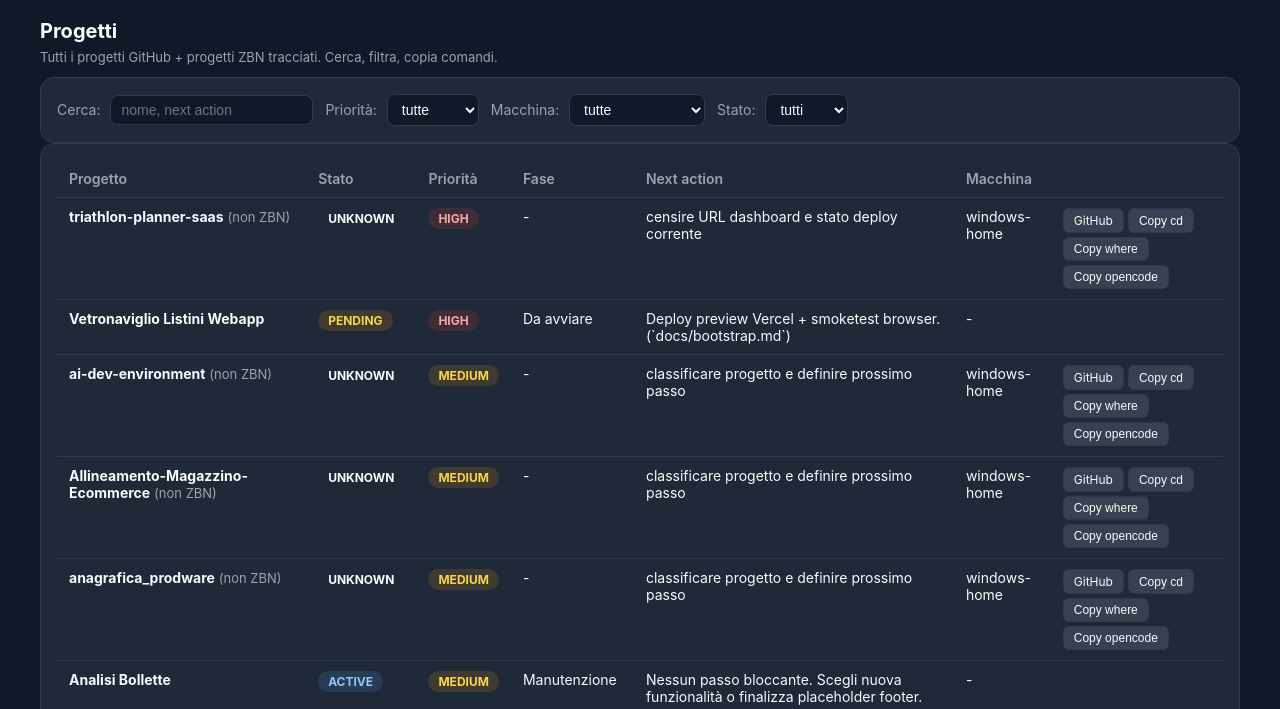
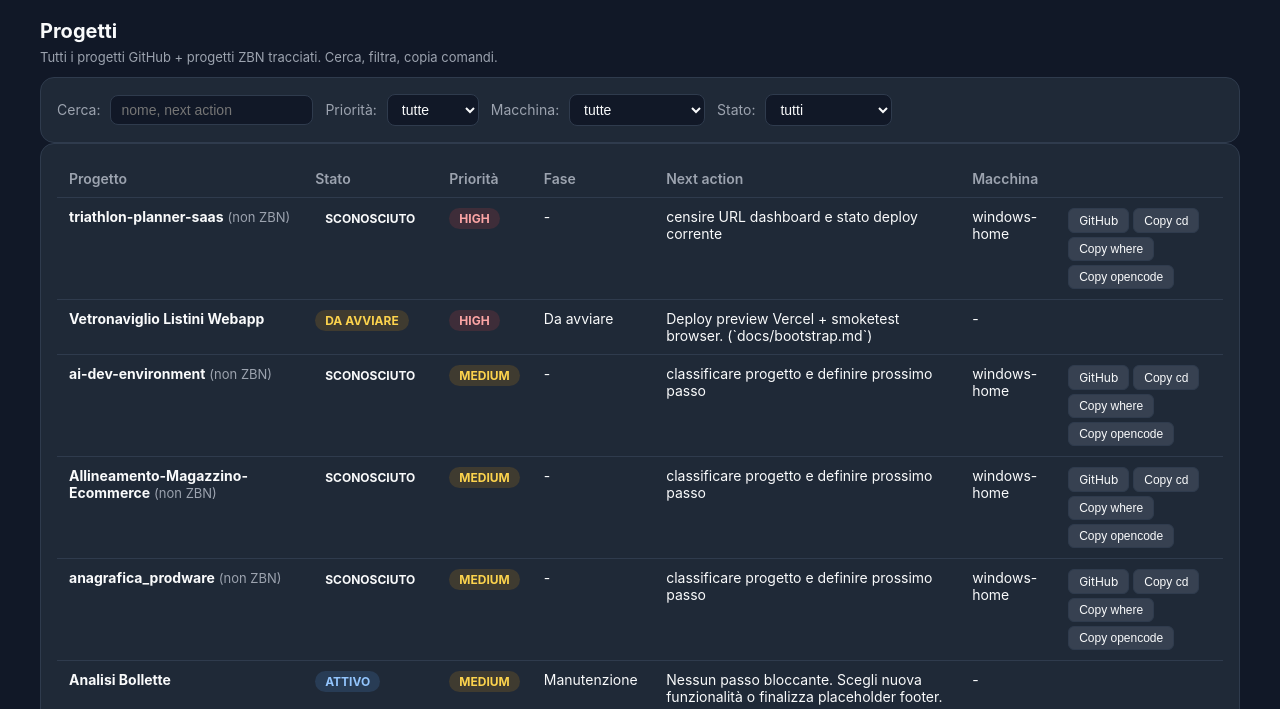
Before and after one commit to StefanoBonfanti66/zbn-ops-dashboard, a website: page app/index.html in a window 1280 px wide. Shown: the part 243-952 px from the top of the page. Drawn offline with Linux system fonts and the light colour scheme.

Commit message:
feat(dashboard): mostra stato in italiano (ATTIVO/BLOCCATO/DA AVVIARE)

```diff
--- a/app/assets/app.css
+++ b/app/assets/app.css
@@ -81,6 +81,7 @@ tr:hover td { background: rgba(96,165,250,0.04); }
 .badge.done { background: rgba(16,185,129,.15); color: #86efac; }
 .badge.active { background: rgba(96,165,250,.15); color: #93c5fd; }
 .badge.closed { background: rgba(107,114,128,.15); color: #9ca3af; }
+.badge.blocked { background: rgba(239,68,68,.15); color: #fca5a5; }
 .badge.high { background: rgba(239,68,68,.15); color: #fca5a5; }
 .badge.medium { background: rgba(245,158,11,.15); color: #fcd34d; }
 .badge.low { background: rgba(107,114,128,.25); color: #d1d5db; }
--- a/app/assets/app.js
+++ b/app/assets/app.js
@@ -4,8 +4,20 @@ async function loadJson(path) {
   return res.json();
 }
 
-function badge(status) {
-  return `<span class="badge ${status}">${status}</span>`;
+function badge(status, text) {
+  return `<span class="badge ${status}">${text || status}</span>`;
+}
+
+function stateLabel(state) {
+  const labels = {
+    active: "ATTIVO",
+    blocked: "BLOCCATO",
+    pending: "DA AVVIARE",
+    closed: "CHIUSO",
+    archived: "ARCHIVIATO",
+    unknown: "SCONOSCIUTO",
+  };
+  return labels[state] || state;
 }
 
 function normalizeName(name) {
@@ -125,7 +137,7 @@ function renderProjects(projects) {
   tbody.innerHTML = projects.map((p) => `
     <tr>
       <td><strong>${p.name || p.slug}</strong>${p._matched ? "" : ` <span class="muted">(non ZBN)</span>`}</td>
-      <td>${badge(p.state || "unknown")}</td>
+      <td>${badge(p.state || "unknown", stateLabel(p.state))}</td>
       <td>${p.priority ? badge(p.priority) : "-"}</td>
       <td>${p.phase || "-"}</td>
       <td>${p.next_action || "-"}</td>
--- a/app/index.html
+++ b/app/index.html
@@ -26,7 +26,7 @@
         <label>Cerca: <input type="search" id="search" placeholder="nome, next action"></label>
         <label>Priorità: <select id="priority-filter"><option value="">tutte</option><option value="high">high</option><option value="medium">medium</option><option value="low">low</option></select></label>
         <label>Macchina: <select id="machine-filter"><option value="">tutte</option><option value="ubuntu-usb">ubuntu-usb</option><option value="windows-home">windows-home</option></select></label>
-        <label>Stato: <select id="state-filter"><option value="">tutti</option><option value="active">active</option><option value="closed">closed</option></select></label>
+        <label>Stato: <select id="state-filter"><option value="">tutti</option><option value="active">ATTIVO</option><option value="blocked">BLOCCATO</option><option value="pending">DA AVVIARE</option><option value="closed">CHIUSO</option><option value="archived">ARCHIVIATO</option></select></label>
       </div>
       <div class="table-wrap">
         <table>
```
